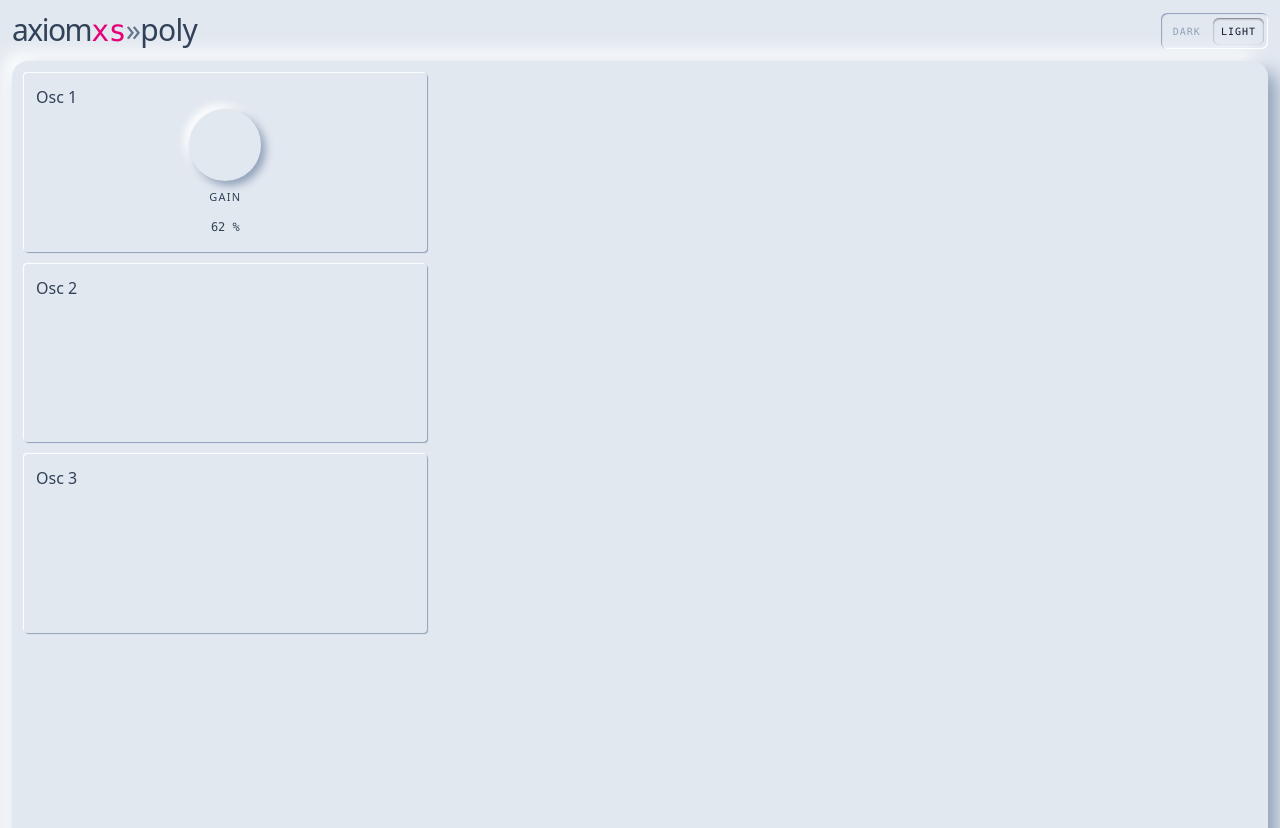
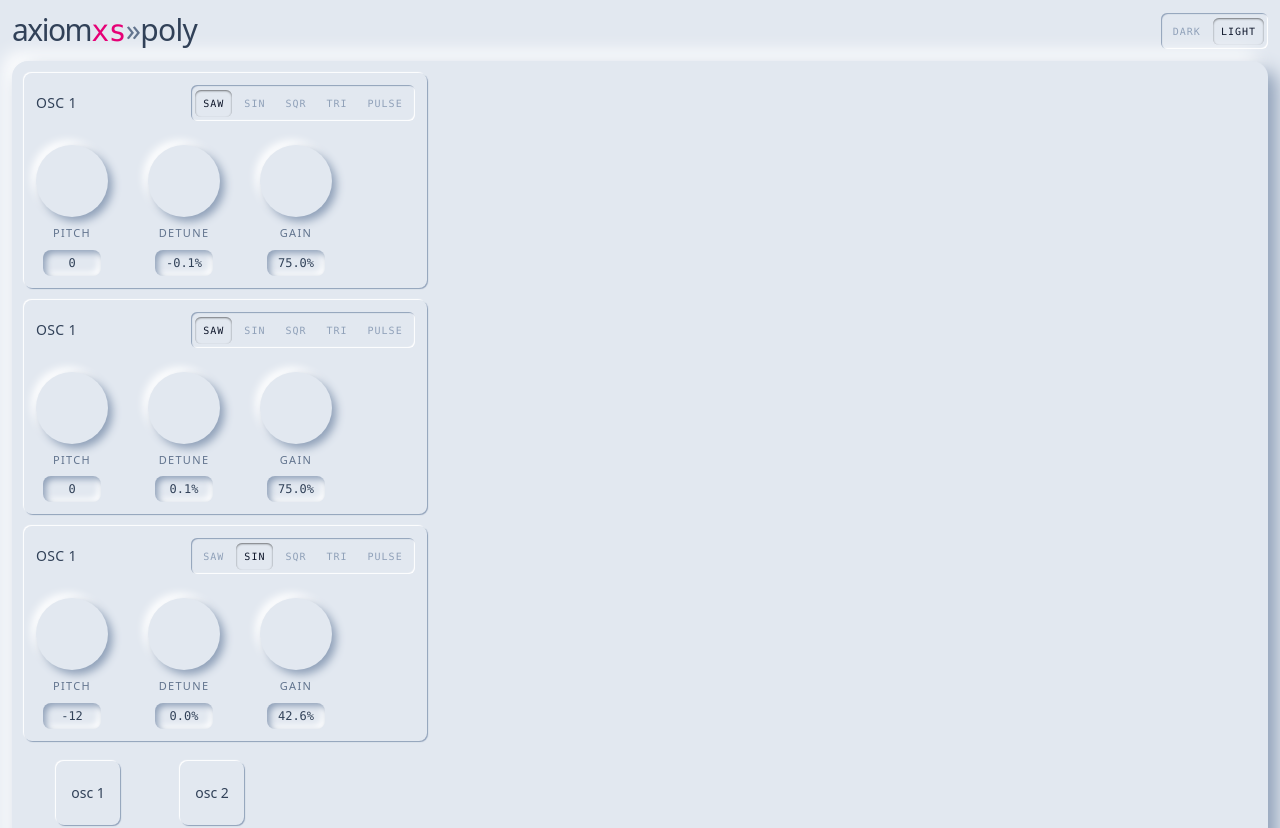
Before and after one commit to svandriel/axiom-synth, a Vue app: page / in a window 1280 px wide. Shown: the top 828 px of the page. Built offline with nearby package versions, Linux system fonts and the light colour scheme.

Commit message:
multi osc

```diff
--- a/src/components/Knob.vue
+++ b/src/components/Knob.vue
@@ -9,13 +9,13 @@
   >
     <div
       class="knob dark:shadow-out-sm-dark relative h-18 w-18 cursor-ns-resize rounded-full shadow-out-sm duration-200 ease-in-out outline-none"
-      :class="{ active: active }"
+      :class="{ active }"
       role="slider"
       tabindex="0"
-      aria-label="Gain"
-      aria-valuemin="0"
-      aria-valuemax="100"
-      aria-valuenow="62"
+      :aria-label="label"
+      :aria-valuemin="from"
+      :aria-valuemax="to"
+      :aria-valuenow="value"
       ref="knob"
       :style="{
         '--angle': `${angle - 135}deg`,
@@ -25,29 +25,58 @@
       <div class="arc absolute"></div>
       <div class="pointer absolute"></div>
     </div>
-    <div class="knob-label">Gain</div>
-    <div class="knob-value font-mono">62 %</div>
+    <div class="knob-label text-primary-500 dark:text-primary-400">
+      {{ label }}
+    </div>
+    <div class="knob-value p-1 font-mono shadow-in-sm dark:shadow-in-sm-dark">
+      {{ displayValue }}
+    </div>
   </div>
 </template>
 <script setup lang="ts">
 import { computed, ref, useTemplateRef } from 'vue';
 
+const knob = useTemplateRef<HTMLDivElement>('knob');
 const props = withDefaults(
   defineProps<{
-    min?: number;
-    max?: number;
+    from?: number;
+    to?: number;
     default?: number;
+    label: string;
+    tickSize?: number;
+    format?: (value: number) => string;
+    size?: 'md' | 'lg';
   }>(),
   {
-    min: 0,
-    max: 1,
+    from: 0,
+    to: 1,
     default: 0,
+    format: (value: number) => `${value}`,
+    size: 'lg',
   },
 );
+const displayValue = computed(() => {
+  return props.format(value.value);
+});
 const value = defineModel<number>({ required: true });
 
-const knob = useTemplateRef<HTMLDivElement>('knob');
-const angle = computed(() => value.value * 270);
+// Range: 0..1
+const normalizedValue = computed({
+  get: () => toNormalized(value.value),
+  set(normalized: number) {
+    value.value = fromNormalized(normalized);
+  },
+});
+
+function toNormalized(value: number) {
+  return (value - props.from) / (props.to - props.from);
+}
+
+function fromNormalized(normalized: number) {
+  return normalized * (props.to - props.from) + props.from;
+}
+
+const angle = computed(() => normalizedValue.value * 270);
 
 const active = ref(false);
 let startY = 0;
@@ -56,7 +85,7 @@ let dragging = false;
 function onPointerDown(e: PointerEvent) {
   dragging = true;
   startY = e.clientY;
-  startV = value.value;
+  startV = normalizedValue.value;
   active.value = true;
   knob.value?.setPointerCapture(e.pointerId);
   e.preventDefault();
@@ -68,8 +97,18 @@ function onPointerMove(e: PointerEvent) {
   set(startV + dy / (e.shiftKey ? 600 : 180));
 }
 
-function set(newValue: number) {
-  value.value = Math.min(1, Math.max(0, newValue));
+function set(newNormalizedValue: number) {
+  const newValue = fromNormalized(clamp(newNormalizedValue));
+  let newValueTickApplied = newValue;
+  if (props.tickSize) {
+    const ticks = Math.round(newValueTickApplied / props.tickSize);
+    newValueTickApplied = ticks * props.tickSize;
+  }
+  value.value = newValueTickApplied;
+}
+
+function clamp(value: number) {
+  return Math.min(1, Math.max(0, value));
 }
 
 function release() {
@@ -78,25 +117,40 @@ function release() {
 }
 
 function resetToDefault() {
-  set(props.default);
+  set(toNormalized(props.default));
 }
 </script>
 
 <style scoped>
-/* ---------- Knob ---------- */
+@reference 'tailwindcss';
+@custom-variant dark (&:where(.dark, .dark *));
+
 .knob {
-  background: linear-gradient(145deg, var(--color-default), #d3d9e2);
+  background: linear-gradient(
+    145deg,
+    var(--color-default),
+    var(--color-default-light)
+  ); /* #d3d9e2 */
   transition-property: box-shadow, transform;
 }
+
+@variant dark {
+  .knob {
+    background: linear-gradient(145deg, var(--color-default-dark), #d3d9e2);
+  }
+}
+
 .knob:focus-visible {
   box-shadow:
     var(--shadow-out-sm),
     0 0 0 3px var(--color-accent-500);
 }
+
 .knob.active {
-  box-shadow: var(--in-sm);
+  box-shadow: var(--shadow-in-sm);
   transform: scale(0.97);
 }
+
 .knob::before {
   content: '';
   position: absolute;
@@ -107,8 +161,8 @@ function resetToDefault() {
     inset 2px 2px 4px var(--color-primary-400),
     inset -2px -2px 4px var(--color-primary-100);
 }
+
 .knob .pointer {
-  /* position: absolute; */
   left: 50%;
   top: 50%;
   width: 4px;
@@ -121,8 +175,8 @@ function resetToDefault() {
   box-shadow: 0 0 3px
     color-mix(in srgb, var(--color-accent-500) 60%, transparent);
 }
+
 .knob .arc {
-  /* position: absolute; */
   inset: -6px;
   border-radius: 50%;
   background: conic-gradient(
@@ -139,19 +193,18 @@ function resetToDefault() {
   opacity: 0.9;
   pointer-events: none;
 }
+
 .knob-label {
   font-size: 11px;
   text-transform: uppercase;
   letter-spacing: 0.12em;
-  color: var(--ink-soft);
 }
+
 .knob-value {
   font-size: 12px;
-  color: var(--ink);
   min-width: 58px;
   text-align: center;
-  padding: 4px 8px;
   border-radius: 8px;
-  box-shadow: var(--in-sm);
+  /* box-shadow: var(--in-sm); */
 }
 </style>
--- /dev/null
+++ b/src/components/OscillatorPanel.vue
@@ -0,0 +1,55 @@
+<template>
+  <div class="section">
+    <div class="flex flex-row items-center justify-between">
+      <div class="text-sm tracking-wide uppercase">osc 1</div>
+      <Toggle :values="waveForms" v-model="config.waveform" />
+    </div>
+    <div class="mt-3 flex flex-row gap-10">
+      <Knob
+        label="Pitch"
+        v-model="config.pitch"
+        class="mt-3"
+        :from="-36"
+        :to="36"
+        :default="0"
+        :tick-size="1"
+      />
+      <Knob
+        label="Detune"
+        v-model="config.detune"
+        class="mt-3"
+        :from="-100"
+        :to="100"
+        :default="0"
+        :format="v => `${v.toFixed(1)}%`"
+      />
+      <Knob
+        label="Gain"
+        v-model="config.gain"
+        class="mt-3"
+        :from="0"
+        :to="100"
+        :default="50"
+        :format="v => `${v.toFixed(1)}%`"
+      />
+    </div>
+  </div>
+</template>
+
+<script setup lang="ts">
+import type { OscillatorConfig } from '../types';
+import Knob from './Knob.vue';
+import Toggle from './Toggle.vue';
+
+const config = defineModel<OscillatorConfig>({
+  required: true,
+});
+
+const waveForms = [
+  { id: 'saw', label: 'Saw' },
+  { id: 'sine', label: 'Sin' },
+  { id: 'square', label: 'Sqr' },
+  { id: 'triangle', label: 'Tri' },
+  { id: 'pulse', label: 'Pulse' },
+];
+</script>
--- a/src/components/Synth.vue
+++ b/src/components/Synth.vue
@@ -1,27 +1,14 @@
 <template>
   <div
-    class="synth b-3 min-h-100 rounded-2xl bg-default p-3 shadow-out dark:bg-default-dark dark:shadow-out-dark"
+    class="synth b-3 min-h-100 min-w-5xl rounded-2xl bg-default p-3 shadow-out dark:bg-default-dark dark:shadow-out-dark"
   >
-    <div class="grid grid-cols-12 grid-rows-6 gap-3">
-      <div class="col-span-4 row-start-1 section">
-        Osc 1
-
-        <Knob v-model="osc1Gain" :min="0" :max="100" :default="50" />
-      </div>
-      <div class="col-span-4 row-start-2 section">Osc 2</div>
-      <div class="col-span-4 row-start-3 section">Osc 3</div>
+    <div class="grid grid-cols-12 grid-rows-3 gap-3">
+      <OscillatorPanel class="col-span-4 row-start-1" v-model="osc1" />
+      <OscillatorPanel class="col-span-4 row-start-2" v-model="osc2" />
+      <OscillatorPanel class="col-span-4 row-start-3" v-model="osc3" />
     </div>
 
     <div class="flex flex-col">
-      <Toggle
-        :values="[
-          { id: 'sine', label: 'Sin' },
-          { id: 'square', label: 'Square' },
-          { id: 'triangle', label: 'Triangle' },
-        ]"
-        v-model="waveForm"
-      />
-
       <div class="ml-3 flex flex-row items-center gap-5">
         <SynthButton>osc 1</SynthButton>
         <SynthButton>osc 2</SynthButton>
@@ -30,22 +17,27 @@
   </div>
 </template>
 <script setup lang="ts">
-import { ref, watch } from 'vue';
-import Toggle from './Toggle.vue';
+import { reactive } from 'vue';
+import type { OscillatorConfig } from '../types/oscillator-config.ts';
+import OscillatorPanel from './OscillatorPanel.vue';
 import SynthButton from './SynthButton.vue';
-import Knob from './Knob.vue';
 
-const waveForm = ref('sine');
-
-const osc1Gain = ref(0.5);
-
-watch(osc1Gain, newValue => {
-  console.log('osc1Gain changed:', newValue);
+const osc1 = reactive<OscillatorConfig>({
+  detune: -0.1,
+  pitch: 0,
+  gain: 75,
+  waveform: 'saw',
+});
+const osc2 = reactive<OscillatorConfig>({
+  detune: 0.1,
+  pitch: 0,
+  gain: 75,
+  waveform: 'saw',
+});
+const osc3 = reactive<OscillatorConfig>({
+  detune: 0,
+  pitch: -12,
+  gain: 42.6,
+  waveform: 'sine',
 });
 </script>
-
-<style lang="css" scoped>
-.synth {
-  /* box-shadow: -3px -1px 19px 14px var(--color-primary-300/50); */
-}
-</style>
--- a/src/style.css
+++ b/src/style.css
@@ -17,7 +17,7 @@ html {
 }
 
 @utility section {
-  @apply rounded-sm p-3 shadow-out-xs dark:shadow-out-xs-dark;
+  @apply rounded-lg p-3 shadow-out-xs dark:shadow-out-xs-dark;
 }
 
 @theme inline {
@@ -54,16 +54,11 @@ html {
   --color-accent-900: var(--color-pink-900);
   --color-accent-950: var(--color-pink-950);
 
+  /* Light theme colors */
   --glow-transparancy: 100%;
-
   --color-farside: color-mix(
     in srgb,
     var(--color-primary-400) var(--glow-transparancy),
-    transparent
-  );
-  --color-farside-dark: color-mix(
-    in srgb,
-    var(--color-primary-200) var(--glow-transparancy),
     transparent
   );
   --color-nearside: color-mix(
@@ -71,9 +66,17 @@ html {
     var(--color-white) var(--glow-transparancy),
     transparent
   );
+
+  /* Dark theme colors */
+  --glow-transparancy-dark: 100%;
+  --color-farside-dark: color-mix(
+    in srgb,
+    var(--color-primary-900) var(--glow-transparancy-dark),
+    transparent
+  );
   --color-nearside-dark: color-mix(
     in srgb,
-    var(--color-primary-600) var(--glow-transparancy),
+    var(--color-primary-500) var(--glow-transparancy-dark),
     transparent
   );
   --shadow-out:
@@ -106,7 +109,7 @@ html {
     inset -6px -6px 12px var(--color-nearside-dark);
   --shadow-in-sm-dark:
     inset 3px 3px 6px var(--color-farside-dark),
-    inset -3px -3px 6px var(--color-nearside);
+    inset -3px -3px 6px var(--color-nearside-dark);
   --shadow-in-xs-dark:
     inset 1px 1px 1px var(--color-farside-dark),
     inset -1px -1px 1px var(--color-nearside-dark);
--- /dev/null
+++ b/src/types/index.ts
@@ -0,0 +1 @@
+export * from './oscillator-config';
--- /dev/null
+++ b/src/types/oscillator-config.ts
@@ -0,0 +1,8 @@
+export interface OscillatorConfig {
+  waveform: WaveFormType;
+  pitch: number;
+  detune: number;
+  gain: number;
+}
+
+export type WaveFormType = 'saw' | 'sine' | 'square' | 'triangle' | 'pulse';
```
